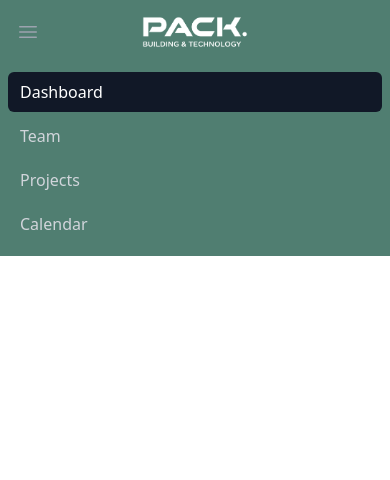
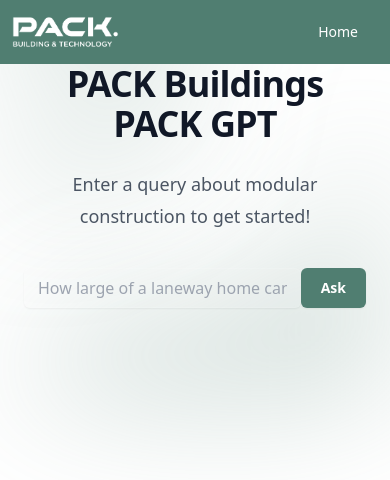
Before and after one commit to Jimmy-Rashid/PACK-GPT, a website: page src/index.html in a window 390 px wide. Drawn offline with Linux system fonts and the light colour scheme.

Commit message:
Message retrieval working

```diff
--- a/src/index.html
+++ b/src/index.html
@@ -6,116 +6,112 @@
     <title>PACK GPT</title>
     <link href="/dist/output.css" rel="stylesheet" />
   </head>
-  <body>
-    <nav class="bg-packgreen-dark">
-      <div class="mx-auto max-w-7xl px-2 sm:px-6 lg:px-8">
-        <div class="relative flex h-16 items-center justify-between">
-          <div class="absolute inset-y-0 left-0 flex items-center sm:hidden">
-            <!-- Mobile menu button-->
-            <button
-              type="button"
-              class="relative inline-flex items-center justify-center rounded-md p-2 text-gray-400 hover:bg-gray-700 hover:text-white focus:outline-none focus:ring-2 focus:ring-inset focus:ring-white"
-              aria-controls="mobile-menu"
-              aria-expanded="false"
-            >
-              <span class="absolute -inset-0.5"></span>
-              <span class="sr-only">Open main menu</span>
-              <!--
-                Icon when menu is closed.
-
-                Menu open: "hidden", Menu closed: "block"
-              -->
-              <svg
-                class="block h-6 w-6"
-                fill="none"
-                viewBox="0 0 24 24"
-                stroke-width="1.5"
-                stroke="currentColor"
-                aria-hidden="true"
-              >
-                <path
-                  stroke-linecap="round"
-                  stroke-linejoin="round"
-                  d="M3.75 6.75h16.5M3.75 12h16.5m-16.5 5.25h16.5"
-                />
-              </svg>
-              <!--
-                Icon when menu is open.
-
-                Menu open: "block", Menu closed: "hidden"
-              -->
-              <svg
-                class="hidden h-6 w-6"
-                fill="none"
-                viewBox="0 0 24 24"
-                stroke-width="1.5"
-                stroke="currentColor"
-                aria-hidden="true"
-              >
-                <path
-                  stroke-linecap="round"
-                  stroke-linejoin="round"
-                  d="M6 18L18 6M6 6l12 12"
-                />
-              </svg>
-            </button>
-          </div>
+  <body class="overflow-hidden">
+    <nav class="relative z-10 bg-packgreen-dark">
+      <div class="mx-auto max-w-7xl px-3 lg:px-8">
+        <div class="relative flex h-16 items-center justify-between z-10">
           <div
-            class="flex flex-1 items-center justify-center sm:items-stretch sm:justify-start"
+            class="flex flex-1 items-center sm:items-stretch sm:justify-start"
           >
-            <div class="flex flex-shrink-0 items-center">
+            <div class="flex flex-shrink-0">
               <img
                 class="h-8 w-auto"
                 src="/Public/logo.png"
                 alt="PACK Buildings"
               />
             </div>
-            <div class="hidden sm:ml-6 sm:block">
-              <div class="flex space-x-4">
-                <!-- Current: "bg-gray-900 text-white", Default: "text-gray-300 hover:bg-gray-700 hover:text-white" -->
-                <a
-                  href="#"
-                  class="text-white hover:bg-packgreen-light hover:text-packgreen-dark rounded-md px-3 py-2 text-sm font-medium"
-                  >Home</a
-                >
-              </div>
-            </div>
           </div>
           <div
             class="absolute inset-y-0 right-0 flex items-center pr-2 sm:static sm:inset-auto sm:ml-6 sm:pr-0"
           >
-          <!-- Add button for home href here -->
+            <div class="flex space-x-4">
+              <a
+                href="https://www.packbuildings.com"
+                class="text-white hover:bg-packgreen-light hover:text-packgreen-dark rounded-md px-3 py-2 text-sm font-medium"
+                >Home</a
+              >
+            </div>
           </div>
         </div>
       </div>
+    </nav>
 
-      <!-- Mobile menu, show/hide based on menu state. -->
-      <div class="sm:hidden" id="mobile-menu">
-        <div class="space-y-1 px-2 pb-3 pt-2">
-          <!-- Current: "bg-gray-900 text-white", Default: "text-gray-300 hover:bg-gray-700 hover:text-white" -->
-          <a
-            href="#"
-            class="bg-gray-900 text-white block rounded-md px-3 py-2 text-base font-medium"
-            aria-current="page"
-            >Dashboard</a
+    <!-- blur-3xl -->
+
+    <div class="relative isolate px-6 lg:px-8">
+      <div
+        class="absolute inset-x-0 -top-40 -z-10 transform-gpu overflow-hidden blur-3xl sm:-top-80"
+        aria-hidden="true"
+      >
+        <div
+          class="relative left-[calc(50%-11rem)] aspect-[1155/678] w-[36.125rem] -translate-x-1/2 bg-gradient-to-tr from-[#507e71] to-[#9db9ad] opacity-30 sm:left-[calc(50%-30rem)] sm:w-[72.1875rem]"
+          style="
+            clip-path: polygon(
+              9% 14%,
+              50% 38%,
+              86% 57%,
+              60% 86%,
+              10% 100%,
+              32% 74%,
+              13% 34%,
+              53% 54%,
+              45% 99%,
+              76% 31%,
+              97% 10%,
+              64% 9%
+            );
+          "
+        ></div>
+      </div>
+      <div class="mx-auto max-w-2xl sm:py-12 lg:py-32">
+        <div class="text-center">
+          <h1
+            class="text-4xl font-bold tracking-tight text-gray-900 sm:text-6xl"
           >
-          <a
-            href="#"
-            class="text-gray-300 hover:bg-gray-700 hover:text-white block rounded-md px-3 py-2 text-base font-medium"
-            >Team</a
-          >
-          <a
-            href="#"
-            class="text-gray-300 hover:bg-gray-700 hover:text-white block rounded-md px-3 py-2 text-base font-medium"
-            >Projects</a
-          >
-          <a
-            href="#"
-            class="text-gray-300 hover:bg-gray-700 hover:text-white block rounded-md px-3 py-2 text-base font-medium"
-            >Calendar</a
-          >
+            PACK Buildings <br />
+            PACK GPT
+          </h1>
+          <p class="mt-6 text-lg leading-8 text-gray-600">
+            Enter a query about modular construction to get started!
+          </p>
+          <div class="mt-9 flex">
+            <input id="messageBox" name="message" type="message" autocomplete="message" required class="min-w-0 flex-auto rounded-md border-0 bg-white/5 px-3.5 py-2 shadow-sm ring-1 ring-inset ring-white/10 focus:ring-2 focus:ring-inset focus:ring-packgreen-dark sm:text-sm sm:leading-6" placeholder="How large of a laneway home can I build on my property...">
+            <button type="submit" id="triggerButton" class="flex-none rounded-md bg-packgreen-dark px-5 text-sm font-semibold text-white shadow-sm hover:bg-packgreen-light focus-visible:outline focus-visible:outline-2 focus-visible:outline-offset-2 focus-visible:outline-packgreen-dark">Ask</button>
+          </div>
+        </div>
+        <div id="slideUpModal" class="fixed bottom-0 left-0 right-0 bg-white p-4 transform translate-y-full transition-transform duration-300 ease-in-out">
+          <h1>
+            slide up ?!
+          </h1>
         </div>
       </div>
-    </nav>
+      <div
+        class="absolute inset-x-0 top-[calc(100%-13rem)] -z-10 transform-gpu overflow-hidden blur-3xl sm:top-[calc(100%-30rem)]"
+        aria-hidden="true"
+      >
+        <div
+          class="relative left-[calc(50%+3rem)] aspect-[1155/678] w-[36.125rem] -translate-x-1/2 bg-gradient-to-tr from-[#507e71] to-[#9db9ad] opacity-30 sm:left-[calc(50%+36rem)] sm:w-[72.1875rem]"
+          style="
+            clip-path: polygon(
+              60% 24%,
+              100% 39%,
+              86% 57%,
+              94% 83%,
+              45% 91%,
+              5% 84%,
+              17% 75%,
+              29% 59%,
+              47% 64%,
+              55% 48%,
+              100% 19%,
+              84% 0
+            );
+          "
+        ></div>
+      </div>
+    </div>
   </body>
+
+  <script src="index.js"></script>
+
 </html>
--- /dev/null
+++ b/src/index.js
@@ -0,0 +1,8 @@
+const messageBox = document.getElementById('messageBox');
+const triggerButton = document.getElementById('triggerButton');
+const slideUpModal = document.getElementById('slideUpModal');
+
+triggerButton.addEventListener('click', () => {
+    localStorage.setItem('query', messageBox.value);
+    // console.log(localStorage.getItem('query'));
+});
```
Also changed, not shown: dist/output.css.
